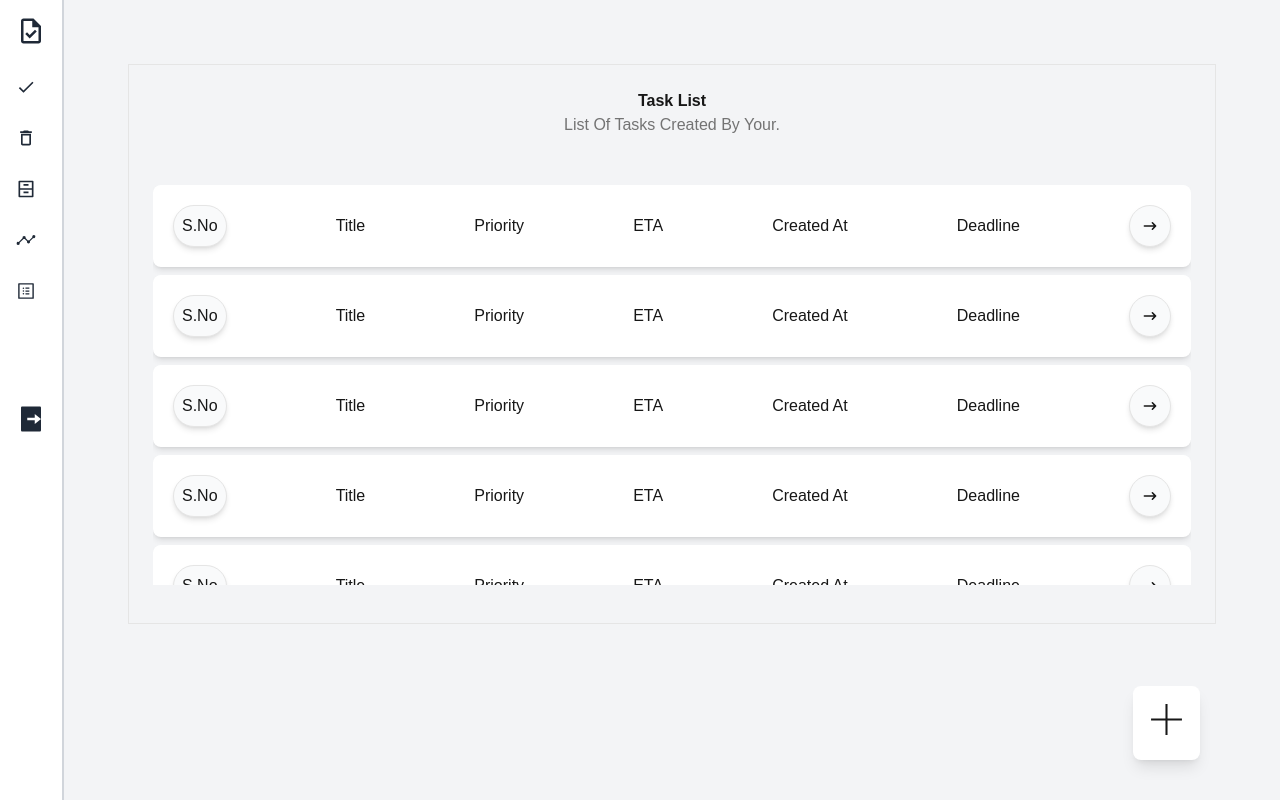
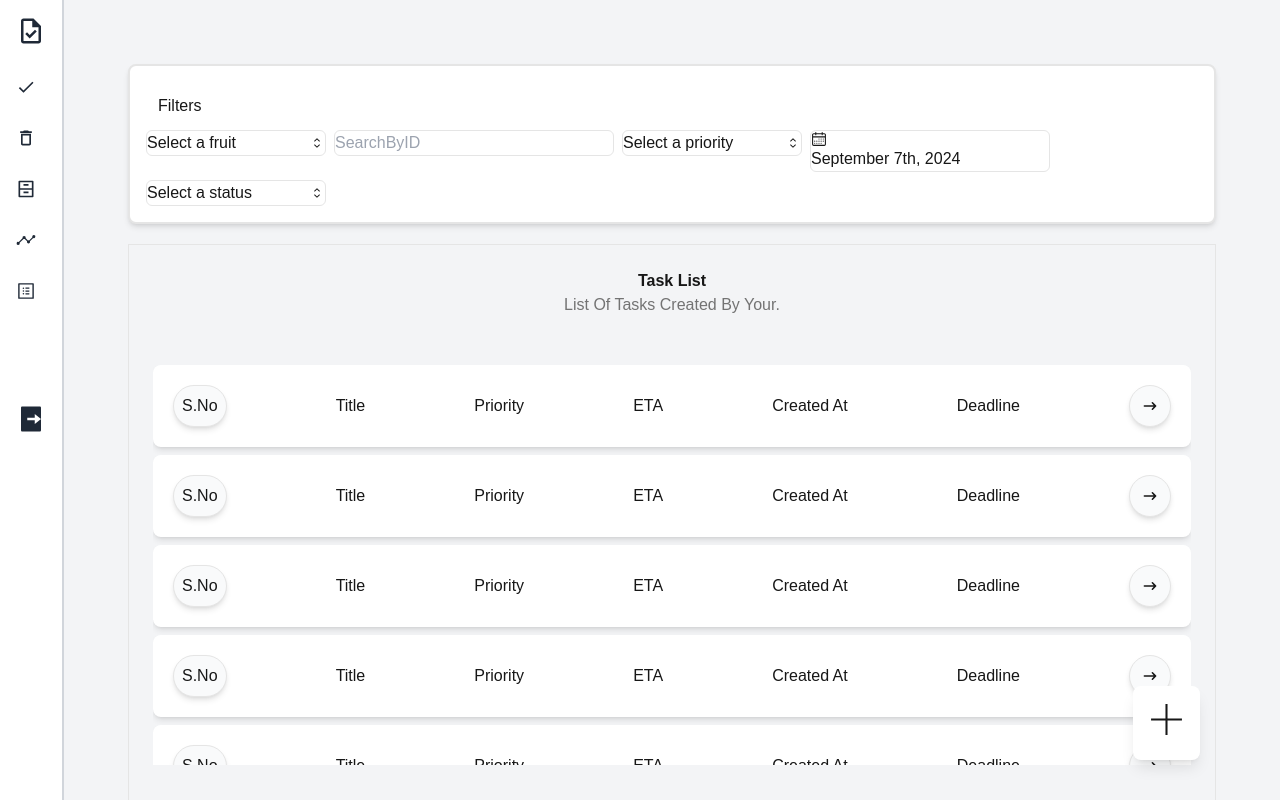
Before and after one commit to ashishngr/TodoPlan, a Next.js app in the folder my-app/: page /dashboard/task in a window 1280 px wide. Built offline with nearby package versions, Linux system fonts and the light colour scheme.

Commit message:
adding filters

```diff
--- /dev/null
+++ b/my-app/src/app/components/Filters.js
@@ -0,0 +1,128 @@
+import React, {useState} from 'react'
+import {
+    Select,
+    SelectContent,
+    SelectGroup,
+    SelectItem,
+    SelectLabel,
+    SelectTrigger,
+    SelectValue,
+} from "@/components/ui/select";
+import { Input } from "@/components/ui/input";
+import { CalendarIcon } from "@radix-ui/react-icons";
+import { format } from "date-fns";
+import { addDays } from "date-fns"
+
+import { cn } from "@/lib/utils";
+import { Button } from "@/components/ui/button";
+import { Calendar } from "@/components/ui/calendar";
+import {
+    Popover,
+    PopoverContent,
+    PopoverTrigger,
+} from "@/components/ui/popover";
+
+
+const Filters = ({filters}) => {
+    console.log("Filters", filters)
+    const [date, setDate] = useState(Date)
+
+
+  return (
+    <div className='flex flex-row flex-wrap gap-2'>
+        <div>
+        <Select>
+        <SelectTrigger className="w-[180px]">
+            <SelectValue placeholder="Select a fruit" />
+        </SelectTrigger>
+        <SelectContent>
+            <SelectGroup>
+            <SelectLabel>SortBy</SelectLabel>
+            <SelectItem value="Latest">Latest</SelectItem>
+            <SelectItem value="Oldest">Oldest</SelectItem>
+            </SelectGroup>
+        </SelectContent>
+        </Select>
+        </div>
+        <div>
+            <Input type="text" placeholder="SearchByID" className="w-[280px]"/>
+        </div>
+        <div>
+        <Select>
+            <SelectTrigger className="w-[180px]">
+                <SelectValue placeholder="Select a priority" />
+            </SelectTrigger>
+            <SelectContent>
+                <SelectGroup>
+                <SelectLabel>Priority</SelectLabel>
+                <SelectItem value="Low">Low</SelectItem>
+                <SelectItem value="Medium">Medium</SelectItem>
+                <SelectItem value="Heigh">High</SelectItem>
+                <SelectItem value="Heigh">Urgent</SelectItem>
+            </SelectGroup>
+            </SelectContent>
+        </Select>
+        </div>
+        <div>
+        <Popover>
+      <PopoverTrigger asChild>
+        <Button
+          variant={"outline"}
+          className={cn(
+            "w-[240px] justify-start text-left font-normal",
+            !date && "text-muted-foreground"
+          )}
+        >
+          <CalendarIcon className="mr-2 h-4 w-4" />
+          {date ? format(date, "PPP") : <span>Created At</span>}
+        </Button>
+      </PopoverTrigger>
+      <PopoverContent
+        align="start"
+        className="flex w-auto flex-col space-y-2 p-2"
+      >
+        <Select
+          onValueChange={(value) =>
+            setDate(addDays(new Date(), parseInt(value)))
+          }
+        >
+          <SelectTrigger>
+            <SelectValue placeholder="Created At" />
+          </SelectTrigger>
+          <SelectContent position="popper">
+          <SelectItem value="0">Today</SelectItem>
+            <SelectItem value="1">Tomorrow</SelectItem>
+            <SelectItem value="3">In 3 days</SelectItem>
+            <SelectItem value="7">In a week</SelectItem>
+          </SelectContent>
+        </Select>
+        <div className="rounded-md border">
+          <Calendar mode="single" selected={date} onSelect={setDate} />
+        </div>
+      </PopoverContent>
+    </Popover>
+        </div>
+        <div>
+        <Select>
+        <SelectTrigger className="w-[180px]">
+            <SelectValue placeholder="Select a status" />
+        </SelectTrigger>
+        <SelectContent>
+            <SelectGroup>
+            <SelectLabel>Search by status</SelectLabel>
+            <SelectItem value="backlog">backlog</SelectItem>
+            <SelectItem value="in-progress">In-Progress</SelectItem>
+            <SelectItem value="completed">Completed</SelectItem>
+            <SelectItem value="on-hold">On-Hold</SelectItem>
+            <SelectItem value="cancelled">Canceled</SelectItem>
+            <SelectItem value="blocked">Blocked</SelectItem>
+            <SelectItem value="archived">Archived</SelectItem>
+            </SelectGroup>
+        </SelectContent>
+        </Select>
+        </div>
+    </div>
+  )
+}
+
+export default Filters
--- a/my-app/src/app/dashboard/task/page.jsx
+++ b/my-app/src/app/dashboard/task/page.jsx
@@ -28,7 +28,7 @@ import {
   SelectValue,
 } from "@/components/ui/select";
 import { format } from "date-fns";
-import { Calendar as CalendarIcon } from "lucide-react";
+import { Calendar as CalendarIcon, Filter } from "lucide-react";
 import { Input } from "@/components/ui/input";
 import { Textarea } from "@/components/ui/textarea";
 import { cn } from "@/lib/utils";
@@ -47,14 +47,21 @@ import {
 } from "@/components/ui/tooltip";
 
 import Task from "@/app/components/Task";
+import Filters from "@/app/components/Filters";
 import { TfiPlus } from "react-icons/tfi";
 import { ScrollArea } from "@/components/ui/scroll-area";
 
 const page = () => {
   const [date, setDate] = useState(Date);
 
+
   return (
-    <div className="flex justify-center p-10">
+    <div className="flex flex-col justify-center p-10">
+       <div className="border border-2 rounded-lg p-4 shadow-md bg-white mb-5">
+            <div className="p-3">Filters</div>
+            <Filters filters={["SortBy, SearchById, SearchByPriority, searchByCreatedAt, SearchByStatus, SearchByDateRange"]}
+            />
+        </div>
       <Card className="w-full h-[70vh]">
         <CardHeader className="items-center">
           <CardTitle>Task List</CardTitle>
```
